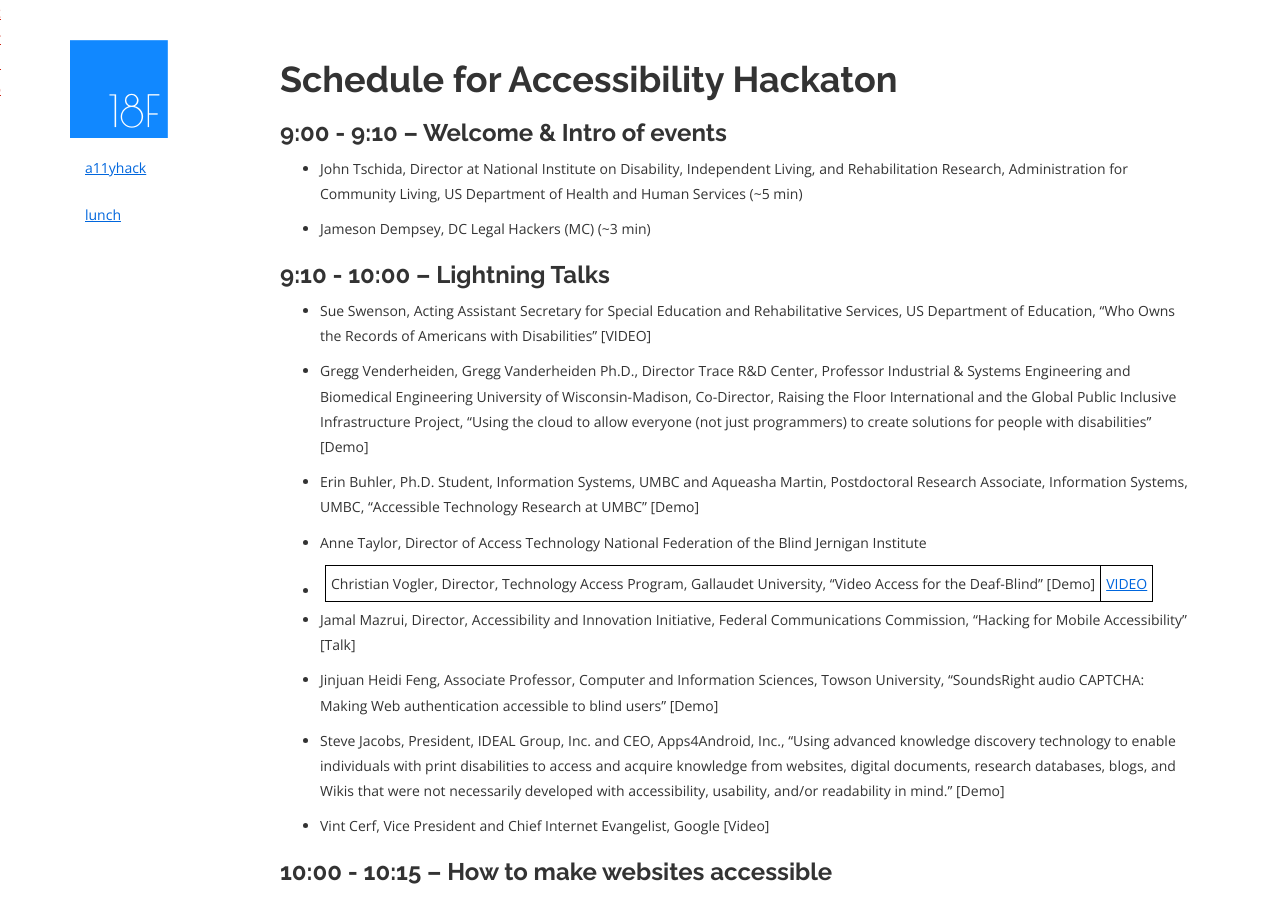
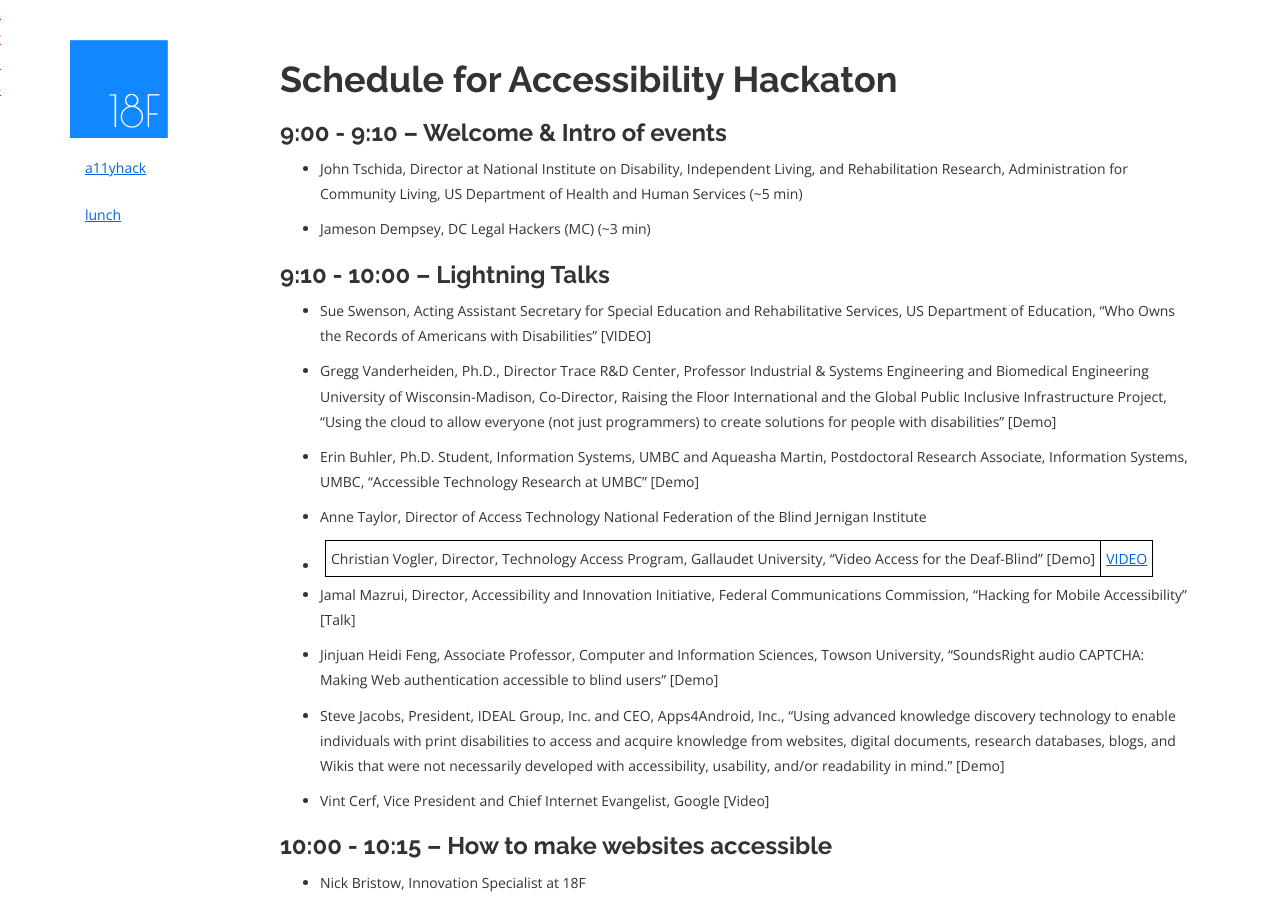
Before and after one commit to 18F/hackathons, a Jekyll site: the page built from pages/a11yhack-schedule.md, in a window 1280 px wide and 900 px high. Built offline with Jekyll 4.4.1, drawn with Linux system fonts in a browser that asks for light colours; nearby versions of some CDN libraries; Markdown is read by kramdown in place of the engine named in the settings; some of the changed text lies outside the part shown.

Commit message:
Fixes #10, corrects Gregg's name.

```diff
--- a/pages/a11yhack-schedule.md
+++ b/pages/a11yhack-schedule.md
@@ -17,7 +17,7 @@
 
 * Sue Swenson, Acting Assistant Secretary for Special Education and Rehabilitative Services, US Department of Education, "Who Owns the Records of Americans with Disabilities" [VIDEO]
 
-* Gregg Venderheiden, Gregg Vanderheiden Ph.D., Director Trace R&D Center, Professor Industrial & Systems Engineering and Biomedical Engineering University of Wisconsin-Madison, Co-Director, Raising the Floor International  and the Global Public Inclusive Infrastructure Project, "Using the cloud to allow everyone (not just programmers) to create solutions for people with disabilities" [Demo]
+* Gregg Vanderheiden, Ph.D., Director Trace R&D Center, Professor Industrial & Systems Engineering and Biomedical Engineering University of Wisconsin-Madison, Co-Director, Raising the Floor International  and the Global Public Inclusive Infrastructure Project, "Using the cloud to allow everyone (not just programmers) to create solutions for people with disabilities" [Demo]
 
 * Erin Buhler, Ph.D. Student, Information Systems, UMBC and Aqueasha Martin, Postdoctoral Research Associate, Information Systems, UMBC, "Accessible Technology Research at UMBC"  [Demo]
 
@@ -83,7 +83,7 @@
  * Demo 1: Total Conversation: Mixing and matching media according to your needs. Description: The ability to select among and mix audio, video, and real-time text is crucial to meet the wide-ranging needs of people with disabilities in next-generation telecommunications; especially emergency communications. This demo will showcase the potential of next-generation telecommunications, building on already approved international technical standards.
  * Demo 2: Real-time text in the text messaging world Description: Turn-taking in text conversations is not always the most efficient, or accessible. The alternative is real-time text, where you can see what the other party types in real time. The demo shows seamless integration of this technology into the Google Talk environment, within familiar user interfaces.
 
-**2:30-2:55 - Demos by Gregg Vanderheiden Ph.D.**
+**2:30-2:55 - Demos by Gregg Vanderheiden, Ph.D.**
 Director Trace R&D Center, Professor Industrial & Systems Engineering and Biomedical Engineering University of Wisconsin-Madison, Co-Director, [Raising the Floor - International](http://Raisingthefloor.org) and the [Global Public Inclusive Infrastructure Project](http://GPII.net)
 
  * Demo1: Captions that correct themselves as you watch them - CCC provides a means for anyone in the audience or on the phone to correct errors they see in the captions. It is no longer necessary to see errors and not be able to do something about it — or to view captions that are not what the person is saying.
```
